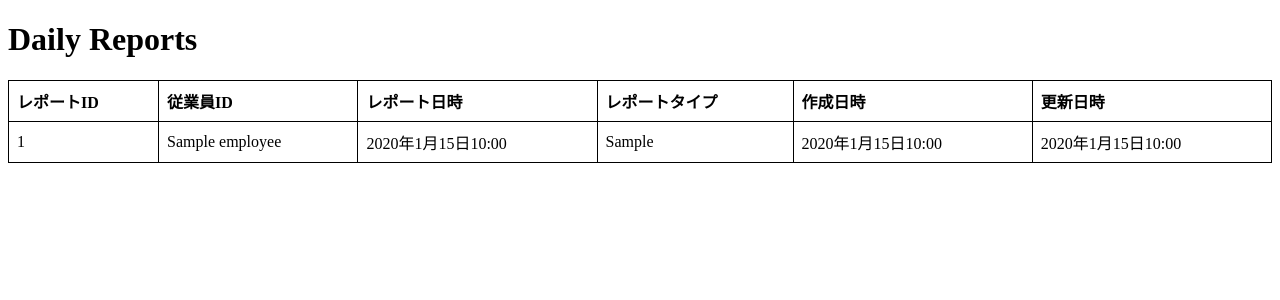
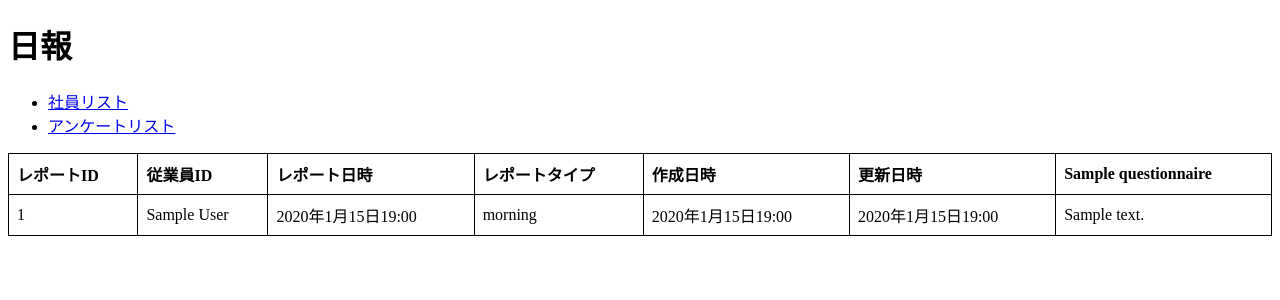
Before and after one commit to Y-Kanekoo/R3, a Django app: page /show_daily_reports/ in a window 1280 px wide. Shown: the top 300 px of the page. Run offline with Django 5.2, Linux system fonts and the light colour scheme; tables that the repository leaves empty hold one stand-in row (values such as "Sample post"); a database or web service that is not in the repository returns one stand-in record (values such as "Sample title"); data that the repository does not hold is empty.

Commit message:
change1018

```diff
--- a/myproject-master/myproject-master/myapp/templates/myapp/show_daily_reports.html
+++ b/myproject-master/myproject-master/myapp/templates/myapp/show_daily_reports.html
@@ -4,22 +4,20 @@
     <meta charset="UTF-8">
     <meta name="viewport" content="width=device-width, initial-scale=1.0">
     <title>Daily Reports</title>
-    <style>
-        table {
-            width: 100%;
-            border-collapse: collapse;
-        }
-        table, th, td {
-            border: 1px solid black;
-        }
-        th, td {
-            padding: 8px;
-            text-align: left;
-        }
-    </style>
+    <link rel="stylesheet" href="../myapp/style/show_daily_report_style.css" type="text/css">
 </head>
 <body>
-    <h1>Daily Reports</h1>
+
+    <header>
+        <h1>日報</h1>
+        <nav>
+            <ul class="menu">
+                <li><a href="{% url 'show_employees' %}">社員リスト</a></li>
+                <li><a href="{% url 'show_questionnaires' %}">アンケートリスト</a></li>
+            </ul>
+        </nav>
+    </header>
+
     <table border="1">
         <thead>
             <tr>
@@ -29,6 +27,9 @@
                 <th>レポートタイプ</th>
                 <th>作成日時</th>
                 <th>更新日時</th>
+                {% for question in questionnaires %}
+                    <th>{{ question.title }}</th>
+                {% endfor %}
             </tr>
         </thead>
         <tbody>
@@ -40,10 +41,16 @@
                     <td>{{ report.report_type }}</td>
                     <td>{{ report.created_at }}</td>
                     <td>{{ report.updated_at }}</td>
+
+                    {% for answer in report.answers %}
+                    <td>{{ answer.answer }}</td>
+                    {% endfor %}
+
                 </tr>
             {% endfor %}
         </tbody>
     </table>
 
+
 </body>
 </html>
--- /dev/null
+++ b/myproject-master/myproject-master/myapp/templates/myapp/style/show_daily_report_style.css
@@ -0,0 +1,11 @@
+table {
+    width: 100%;
+    border-collapse: collapse;
+}
+table, th, td {
+    border: 1px solid black;
+}
+th, td {
+    padding: 8px;
+    text-align: left;
+}
--- a/myproject-master/myproject-master/myapp/urls.py
+++ b/myproject-master/myproject-master/myapp/urls.py
@@ -1,7 +1,7 @@
 # myapp/urls.py
 from django.urls import path
 from .views import EmployeesList,show_employees,QuestionnairesList,show_questionnaires,Daily_reportsList,show_daily_reports,Daily_report_answersList,show_report_answers
-
+from . import views
 
 urlpatterns = [
 
@@ -15,7 +15,6 @@ urlpatterns = [
     path('api/Daily_reportsList/', Daily_reportsList.as_view(), name='Daily_reports_List'), #日報リスト
     path('show_daily_reports/', show_daily_reports, name='show_daily_reports'),
 
-
     path('api/Daily_report_answersList/', Daily_report_answersList.as_view(), name='Daily_report_answers_List'), #日報の回答リスト
     path('show_report_answers/', show_report_answers, name='show_report_answers'),
 
--- a/myproject-master/myproject-master/myapp/views.py
+++ b/myproject-master/myproject-master/myapp/views.py
@@ -5,17 +5,6 @@ from .serializers import EmployeesSerializer,QuestionnairesSerializer,DailyRepor
 from django.shortcuts import render
 import requests
 
-# class DailyReportMorningList(generics.ListAPIView):
-#     queryset = DailyReportMorning.objects.all()
-#     serializer_class = DailyReportMorningSerializer
-
-
-# # APIからデータを取得し、テンプレートに表示するためのビュー
-# def show_daily_reports(request):
-#     # ローカルサーバー上のAPIエンドポイントからデータを取得
-#     response = requests.get('http://127.0.0.1:8000/api/reports/')
-#     data = response.json()  # APIから取得したデータをJSON形式で読み込む
-#     return render(request, 'myapp/show_daily_reports.html', {'reports': data})
 
 
 class EmployeesList(generics.ListAPIView):
@@ -26,8 +15,8 @@ class EmployeesList(generics.ListAPIView):
 def show_employees(request):
     # ローカルサーバー上のAPIエンドポイントからデータを取得
     response = requests.get('http://127.0.0.1:8000/api/EmployeesList/')
-    data = response.json()  # APIから取得したデータをJSON形式で読み込む
-    return render(request, 'myapp/show_employees.html', {'employees': data})
+    employees = response.json()  # APIから取得したデータをJSON形式で読み込む
+    return render(request, 'myapp/show_employees.html', {'employees': employees})
 
 class QuestionnairesList(generics.ListAPIView):
     queryset = Questionnaire.objects.all()
@@ -35,8 +24,8 @@ class QuestionnairesList(generics.ListAPIView):
 
 def show_questionnaires(request):
     response = requests.get('http://127.0.0.1:8000/api/QuestionnairesList/')
-    data = response.json()  # APIから取得したデータをJSON形式で読み込む
-    return render(request, 'myapp/show_questionnaires.html', {'questionnaires': data})
+    questionnaires = response.json()  # APIから取得したデータをJSON形式で読み込む
+    return render(request, 'myapp/show_questionnaires.html', {'questionnaires': questionnaires})
 
 
 class Daily_report_answersList(generics.ListAPIView):
@@ -45,8 +34,8 @@ class Daily_report_answersList(generics.ListAPIView):
 
 def show_report_answers(request):
     response = requests.get('http://127.0.0.1:8000/api/Daily_report_answersList/')
-    data = response.json()  # APIから取得したデータをJSON形式で読み込む
-    return render(request, 'myapp/show_report_answers.html', {'answers': data})
+    answers = response.json()  # APIから取得したデータをJSON形式で読み込む
+    return render(request, 'myapp/show_report_answers.html', {'answers': answers})
 
 
 class Daily_reportsList(generics.ListAPIView):
@@ -54,7 +43,32 @@ class Daily_reportsList(generics.ListAPIView):
     serializer_class = DailyReportsSerializer
 
 def show_daily_reports(request):
-    response = requests.get('http://127.0.0.1:8000/api/Daily_reportsList/')
-    question_response = requests.get('http://127.0.0.1:8000/api/QuestionnairesList/')
-    data = response.json()  # APIから取得したデータをJSON形式で読み込む
-    return render(request, 'myapp/show_daily_reports.html', {'reports': data})
+    # レポートを取得
+    reports = DailyReport.objects.select_related('employee').all()
+    # 質問を取得
+    questionnaires = Questionnaire.objects.all().order_by('id')  # 質問を順番に並べる
+    # 回答を取得して質問の順にソート
+    answers = DailyReportAnswer.objects.select_related('questionnaire').order_by('questionnaire__id')
+
+    # レポートごとに回答を整理
+    report_data = []
+    for report in reports:
+        report_answers = [
+            {'question': answer.questionnaire.title, 'answer': answer.answer}
+            for answer in answers if answer.daily_report_id == report.id
+        ]
+        report_data.append({
+            'id': report.id,
+            'employee': report.employee.name,
+            'report_datetime': report.report_datetime,
+            'report_type': report.report_type,
+            'created_at': report.created_at,
+            'updated_at': report.updated_at,
+            'answers': report_answers  # リストとして回答を保持
+        })
+
+    # テンプレートに渡す
+    return render(request, 'myapp/show_daily_reports.html', {
+        'reports': report_data,
+        'questionnaires': questionnaires,
+    })
```
Lines whose indentation alone changed are shown as unchanged.
